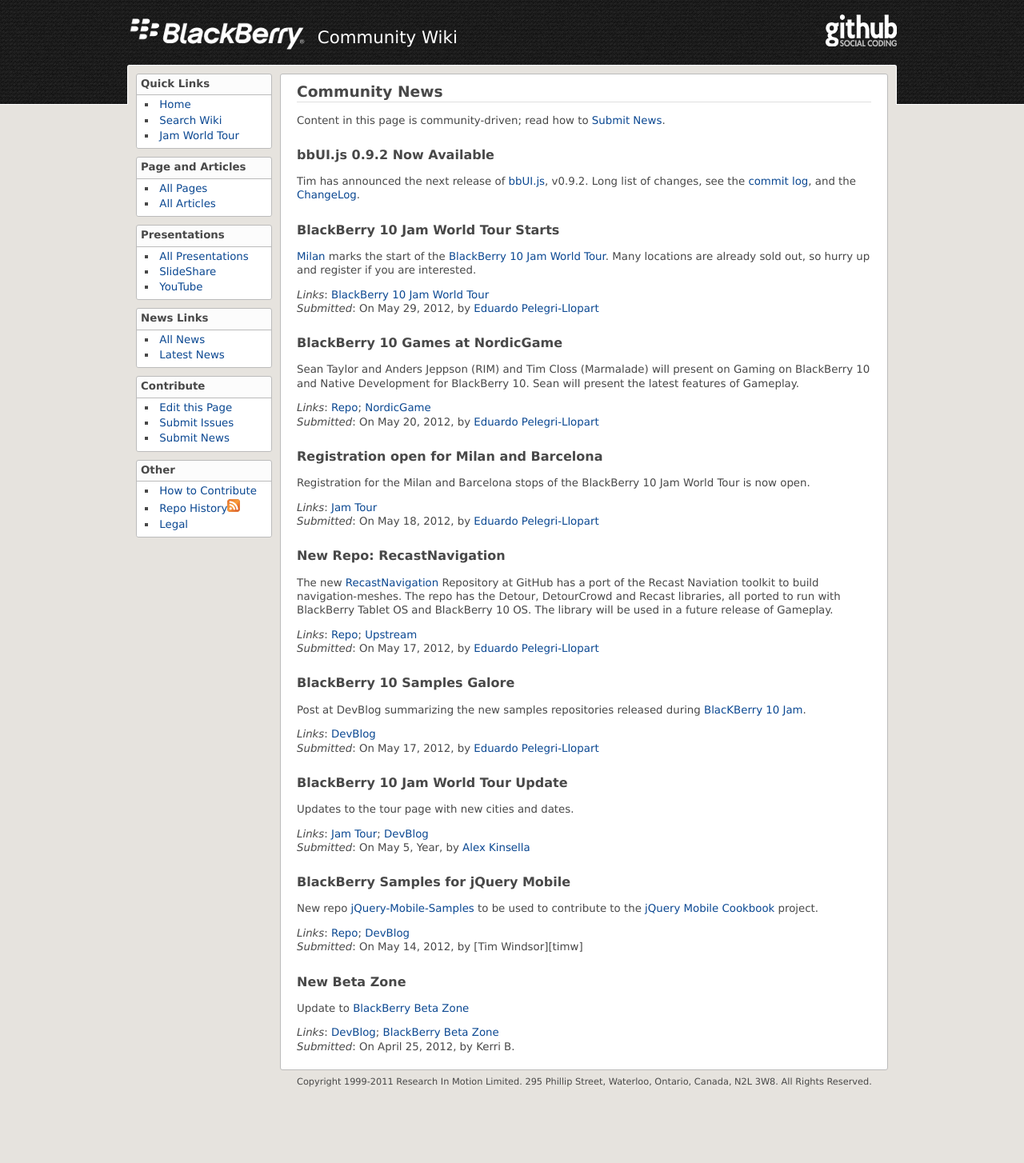
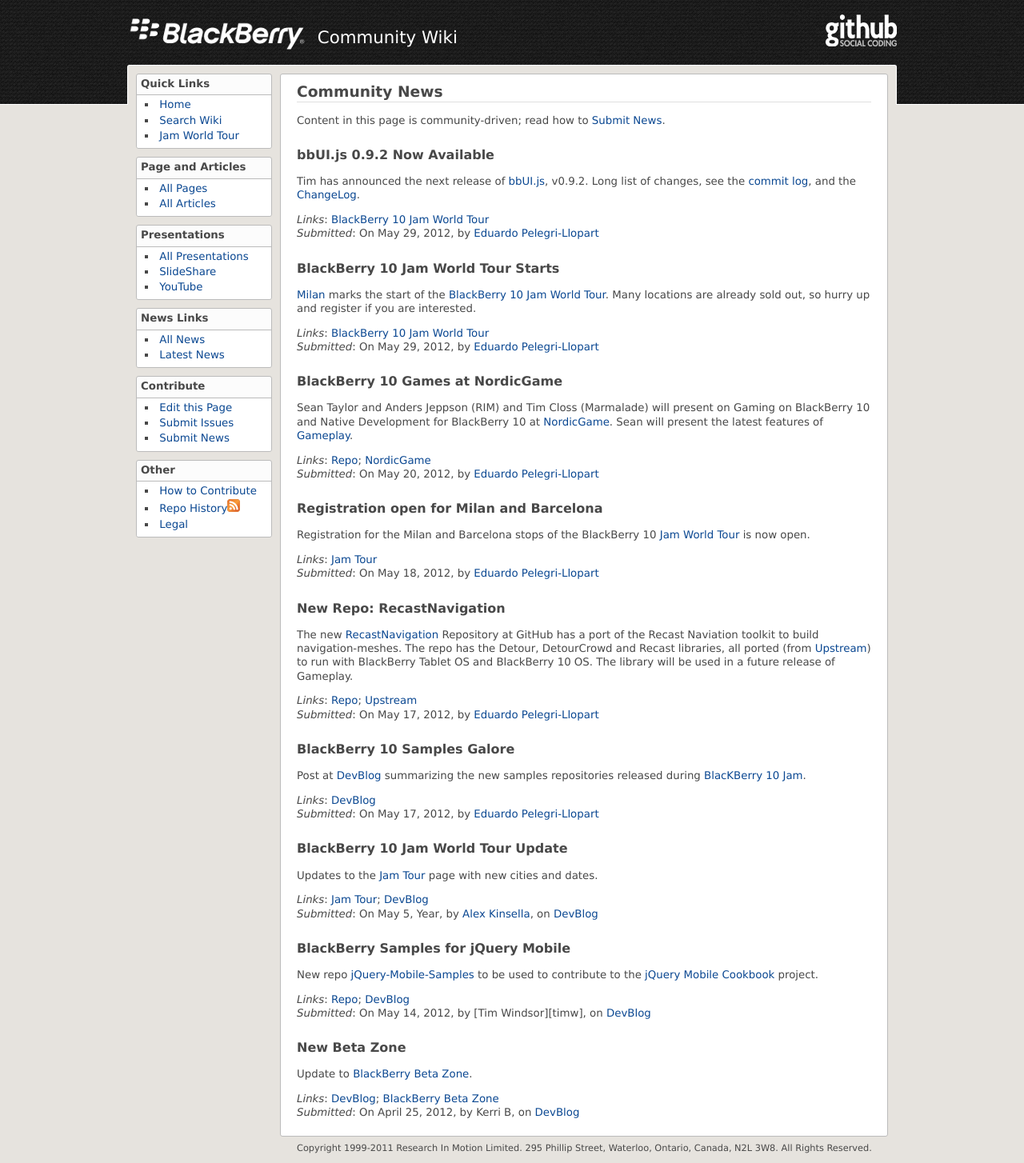
Before and after one commit to blackberry/Community, a Jekyll site: the page built from news/Latest_News.md, in a window 1280 px wide. Shown: the whole page at 80% size. Built offline with Jekyll 4.4.1, drawn with Linux system fonts in a browser that asks for light colours; before the commit the page ends 1371 px from its top, so only the background shows below that.

```diff
--- a/news/Latest_News.md
+++ b/news/Latest_News.md
@@ -10,6 +10,9 @@
 Tim has announced the next release of [bbUI.js][bbuijs], v0.9.2. Long list of changes, see the [commit log](https://github.com/blackberry/bbUI.js/commit/5aa6175b88189f1f78341786619561fce1c5f1f4),
 and the [ChangeLog](https://github.com/blackberry/bbUI.js/blob/master/CHANGELOG.md#version-092).
 
+_Links_: [BlackBerry 10 Jam World Tour](http://www.blackberryjamworldtour.com)
+_Submitted_: On May 29, 2012, by [Eduardo Pelegri-Llopart][pelegri]
+
 ### BlackBerry 10 Jam World Tour Starts
 [Milan](http://www.blackberryjamworldtour.com/milan) marks the start of the
 [BlackBerry 10 Jam World Tour](http://www.blackberryjamworldtour.com).  Many locations are already sold out,
@@ -20,13 +23,14 @@
 
 ### BlackBerry 10 Games at NordicGame
 Sean Taylor and Anders Jeppson (RIM) and Tim Closs (Marmalade) will present on Gaming on BlackBerry 10
-and Native Development for BlackBerry 10.  Sean will present the latest features of Gameplay.
+and Native Development for BlackBerry 10 at [NordicGame](http://nordicgame.com/).
+Sean will present the latest features of [Gameplay](http://github.com/blackberry/gameplay "Gameplay at our GitHub").
 
 _Links_: [Repo](http://github.com/blackberry/gameplay "Gameplay at our GitHub"); [NordicGame](http://nordicgame.com/)
 _Submitted_: On May 20, 2012, by [Eduardo Pelegri-Llopart][pelegri]
 
 ### Registration open for Milan and Barcelona
-Registration for the Milan and Barcelona stops of the BlackBerry 10 Jam World Tour is now open.
+Registration for the Milan and Barcelona stops of the BlackBerry 10 [Jam World Tour][jamtour] is now open.
 
 _Links_: [Jam Tour][jamtour]
 _Submitted_: On May 18, 2012, by [Eduardo Pelegri-Llopart][pelegri]
@@ -34,7 +38,7 @@
 ### New Repo: RecastNavigation
 The new [RecastNavigation](https://github.com/blackberry/recastnavigation) Repository at GitHub
 has a port of the Recast Naviation toolkit to build navigation-meshes.  The repo has the Detour, DetourCrowd
-and Recast libraries, all ported to run with BlackBerry Tablet OS and BlackBerry 10 OS.
+and Recast libraries, all ported (from [Upstream](http://code.google.com/p/recastnavigation/ "RecastNavigation Upstream")) to run with BlackBerry Tablet OS and BlackBerry 10 OS.
 The library will be used in a future release of Gameplay.
 
 _Links_: [Repo](http://github.com/blackberry/recastnavigation "RecastNavigation at our GitHub"); [Upstream](http://code.google.com/p/recastnavigation/ "RecastNavigation Upstream")
@@ -42,17 +46,17 @@
 
 
 ### BlackBerry 10 Samples Galore
-Post at DevBlog summarizing the new samples repositories released during [BlacKBerry 10 Jam](http://www.blackberryjamconference.com/).
+Post at [DevBlog](http://devblog.blackberry.com/2012/05/blackberry-10-samples/ "BlackBerry 10 Samples Galore") summarizing the new samples repositories released during [BlacKBerry 10 Jam](http://www.blackberryjamconference.com/).
 
 _Links_: [DevBlog](http://devblog.blackberry.com/2012/05/blackberry-10-samples/ "BlackBerry 10 Samples Galore")
 _Submitted_: On May 17, 2012, by [Eduardo Pelegri-Llopart][pelegri]
 
 
 ### BlackBerry 10 Jam World Tour Update
-Updates to the tour page with new cities and dates.
+Updates to the [Jam Tour][jamtour] page with new cities and dates.
 
 _Links_: [Jam Tour][jamtour]; [DevBlog](http://devblog.blackberry.com/2012/05/blackberry_10_jam_world_tour_update_2/ "BlackBerry 10 Jam World Tour Update")
-_Submitted_: On May 5, Year, by [Alex Kinsella][alexk]
+_Submitted_: On May 5, Year, by [Alex Kinsella][alexk], on [DevBlog](http://devblog.blackberry.com/2012/05/blackberry_10_jam_world_tour_update_2/ "BlackBerry 10 Jam World Tour Update")
 
 
 ### BlackBerry Samples for jQuery Mobile
@@ -60,11 +64,11 @@
 to contribute to the [jQuery Mobile Cookbook](http://jquerymobilecookbook.com/) project.
 
 _Links_: [Repo](http://github.com/blackberry/jquery-mobile-samples); [DevBlog](http://devblog.blackberry.com/2012/05/jquery-mobile-blackberry-samples/ "BlackBerry Samples for jQuery Mobile")
-_Submitted_: On May 14, 2012, by [Tim Windsor][timw]
+_Submitted_: On May 14, 2012, by [Tim Windsor][timw], on [DevBlog](http://devblog.blackberry.com/2012/05/jquery-mobile-blackberry-samples/ "BlackBerry Samples for jQuery Mobile")
 
 
 ### New Beta Zone
-Update to [BlackBerry Beta Zone](http://blackberry.com/beta)
+Update to [BlackBerry Beta Zone](http://blackberry.com/beta).
 
 _Links_: [DevBlog](http://blogs.blackberry.com/2012/04/new-blackberry-beta-zone/ "Experience a New BlackBerry Beta Zone"); [BlackBerry Beta Zone](http://blackberry.com/beta)
-_Submitted_: On April 25, 2012, by Kerri B.
+_Submitted_: On April 25, 2012, by Kerri B, on [DevBlog](http://blogs.blackberry.com/2012/04/new-blackberry-beta-zone/ "Experience a New BlackBerry Beta Zone")
```
